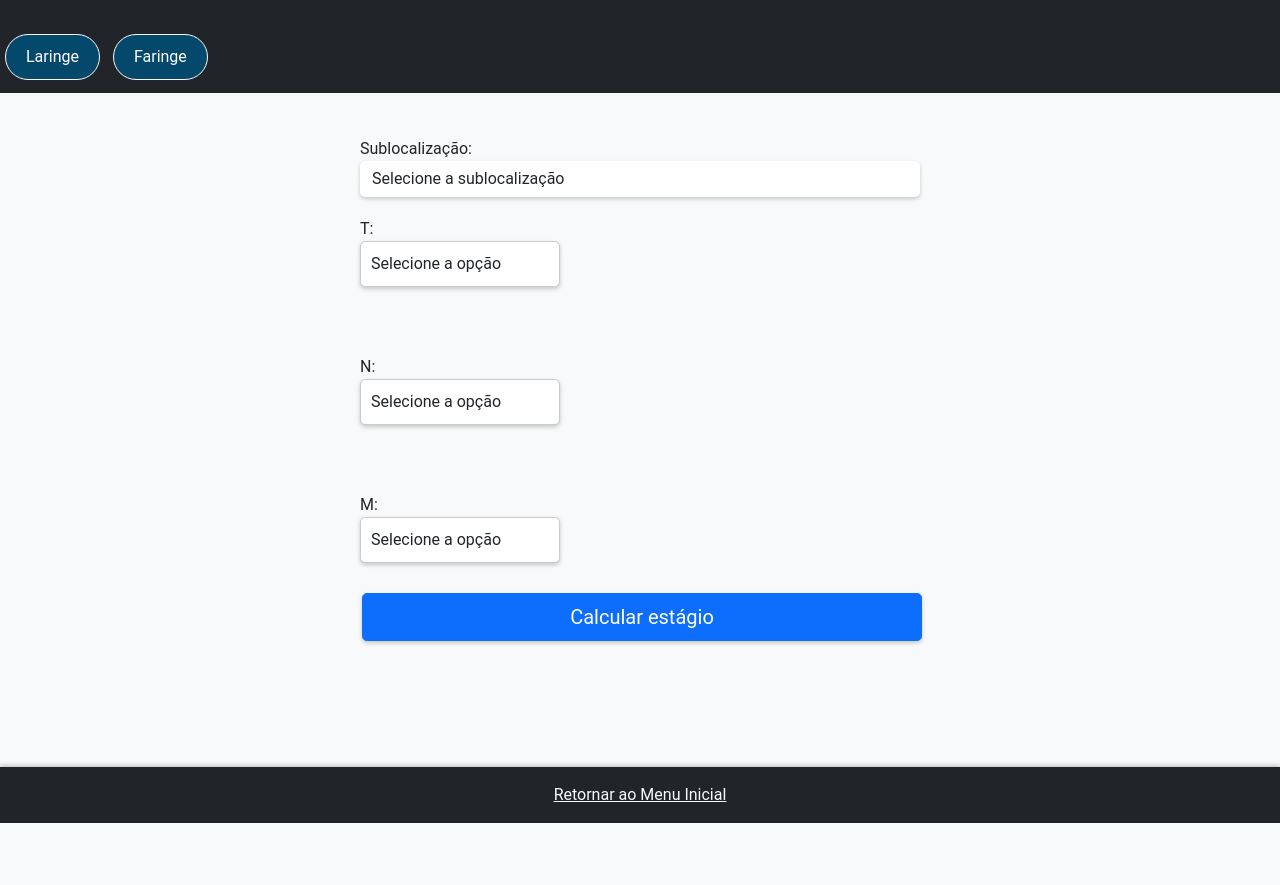
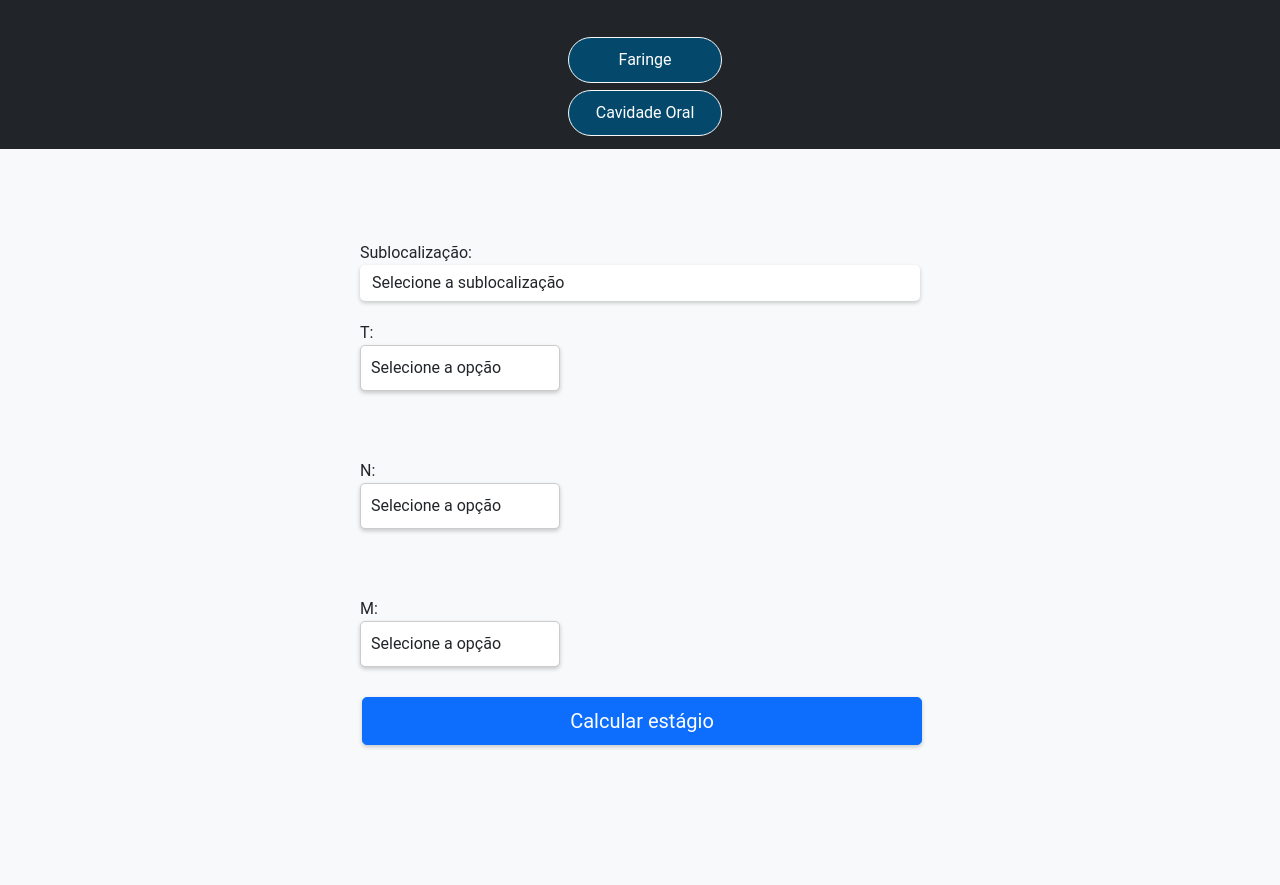
Before and after one commit to dhsig86/CCP-TNMcalc, a plain HTML site: page laringe.html in a window 1280 px wide. Shown: the part 67-952 px from the top of the page. Before the commit the page ends 890 px from the top, so only its background shows below. Drawn offline with nearby package versions, Linux system fonts and the light colour scheme.

Commit message:
Update laringe.html

```diff
--- a/laringe.html
+++ b/laringe.html
@@ -15,11 +15,14 @@
     <h1>Estadiamento TNM - Laringe</h1>
   </header>
 
-  <div class="navbar navbar-dark bg-dark d-flex justify-content-start">
-    <a href="laringe.html" class="btn btn-outline-light me-2 rounded-pill">Laringe</a>
-    <a href="faringe.html" class="btn btn-outline-light me-2 rounded-pill">Faringe</a>
-    <!-- Adicione mais botões conforme necessário -->
-  </div>
+  <div class="navbar navbar-dark bg-dark d-flex justify-content-center">
+    <div class="btn-group-vertical">
+      <a href="faringe.html" class="btn btn-outline-light my-2 rounded-pill">Faringe</a>
+      <a href="cavidadeoral.html" class="btn btn-outline-light me-2 rounded-pill">Cavidade Oral</a>
+        <!-- Adicione mais botões conforme necessário -->
+    </div>
+</div>
+<br></br>
 
 
   <main class="container my-4">
@@ -68,13 +71,23 @@
     <br> <br>
 
     <div id="estagio-tumor" class="mt-4"></div>
+    <br></br>
     <div id="resumo-opcoes" class="mt-4"></div>
+    <br></br>
     <div id="comentario-prognostico" class="mt-4"></div>
+    <br></br>
     <div id="tumores-comuns" class="mt-4"></div>
+    <br></br>
+    <div id="div-citacao">
+    <br></br>
+    </div>
   </main>
 
   <footer class="p-3 bg-dark text-white text-center">
-    <a class="text-light" href="index.html">Retornar ao Menu Inicial</a>
+    <p id="fonte"></p>
+
+    <a class="btn text-light" href="index.html">Retornar ao Menu Inicial</a>
+
   </footer>
 
   <!-- JavaScript Bundle with Popper -->
```
